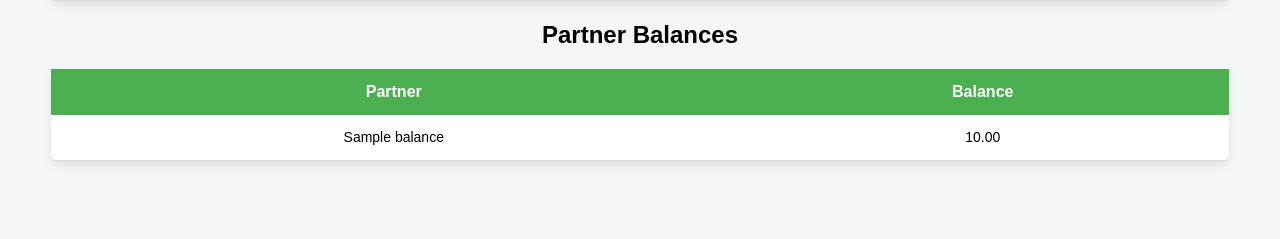
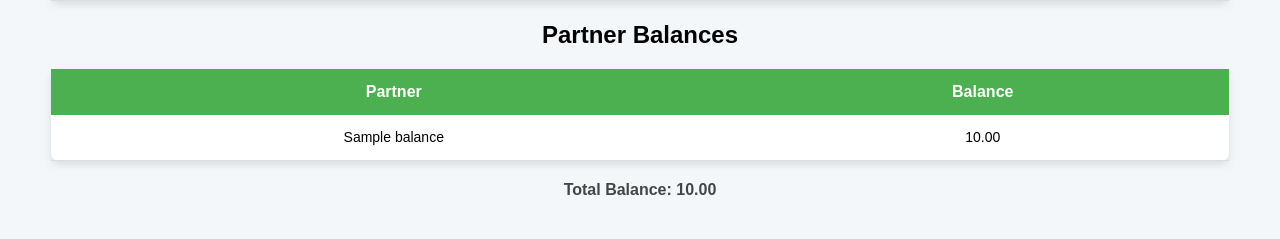
Before and after one commit to i2zoneadmin/cms, a Flask app: page / in a window 1280 px wide; the page is wider, and only the part inside the window is pictured. Shown: the part 618-857 px from the top of that part. Before the commit the page ends 783 px from the top of that part, so only its background shows below. Run offline with Flask 3, Linux system fonts and the light colour scheme; a user stored in the database is signed in; tables that the repository leaves empty hold one stand-in row (values such as "Sample post").

Commit message:
new commit

```diff
--- a/templates/dashboard.html
+++ b/templates/dashboard.html
@@ -126,6 +126,10 @@
                 {% endfor %}
             </tbody>
         </table>
+        <!-- Total Balance Section -->
+        <div style="margin-top: 20px; font-weight: bold; text-align: center; color: #444;">
+            Total Balance: {{ "%.2f" % partners|sum(attribute='balance') }}
+        </div>
     </div>
 </body>
 </html>
```
